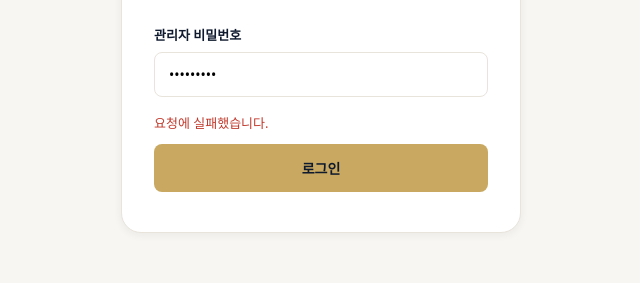
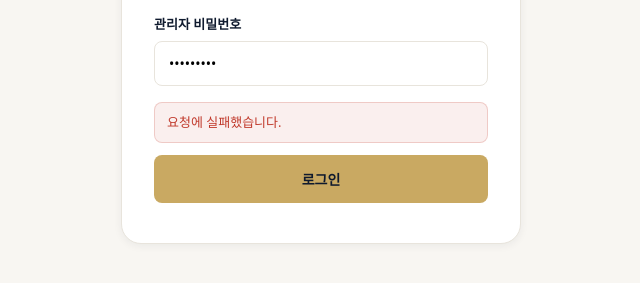
Before and after one commit to lja0822-JA/soma-ikim-math, a website: page admin.html in a window 1280 px wide. Both pictures are taken after typing "Sample123" into the empty fields and a click on the button "로그인". Shown: the part 337-620 px from the top of the page, without its empty margins (319-959 px from the left). Drawn offline with Linux system fonts and the light colour scheme; no server answers; a web font is replaced by a local one.

Commit message:
Fix admin login password trim and show clearer error messages
Co-authored-by: Cursor <cursoragent@cursor.com>

```diff
--- a/css/admin.css
+++ b/css/admin.css
@@ -134,6 +134,15 @@ body {
   font-size: 13px;
   color: var(--color-danger);
   margin-bottom: 12px;
+  padding: 10px 12px;
+  background: rgba(192, 57, 43, 0.08);
+  border: 1px solid rgba(192, 57, 43, 0.2);
+  border-radius: var(--radius-sm);
+  line-height: 1.5;
+}
+
+.admin-login__error[hidden] {
+  display: none !important;
 }
 
 .admin-login__card .admin-btn { width: 100%; padding: 14px; }
--- a/js/admin.js
+++ b/js/admin.js
@@ -196,17 +196,37 @@
   loginForm.addEventListener('submit', async function (e) {
     e.preventDefault();
     loginError.hidden = true;
-    password = adminPasswordInput.value;
+    password = adminPasswordInput.value.trim();
+
+    if (!password) {
+      loginError.textContent = '비밀번호를 입력해 주세요.';
+      loginError.hidden = false;
+      return;
+    }
+
+    const submitBtn = loginForm.querySelector('button[type="submit"]');
+    if (submitBtn) {
+      submitBtn.disabled = true;
+      submitBtn.textContent = '확인 중…';
+    }
 
     try {
-      await apiRequest('GET');
+      const data = await apiRequest('GET');
       sessionStorage.setItem(SESSION_KEY, password);
       adminPasswordInput.value = '';
       showApp();
+      if (data.warning) {
+        window.alert(data.warning);
+      }
     } catch (err) {
       password = '';
-      loginError.textContent = err.message;
+      loginError.textContent = err.message || '로그인에 실패했습니다. Netlify에 설정한 ADMIN_PASSWORD와 동일한지 확인해 주세요.';
       loginError.hidden = false;
+    } finally {
+      if (submitBtn) {
+        submitBtn.disabled = false;
+        submitBtn.textContent = '로그인';
+      }
     }
   });
 
```
Also changed, not shown: netlify/functions/consult-admin.mjs (+13 -2 lines).
